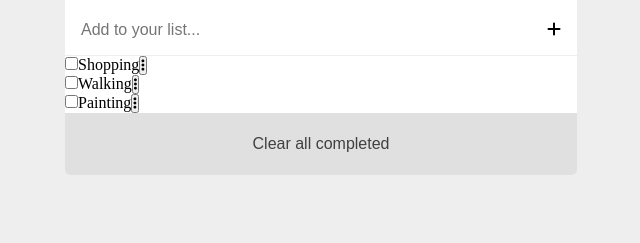
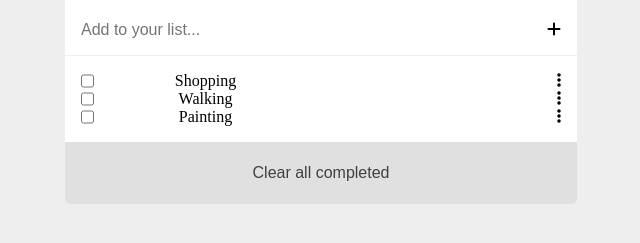
Before and after one commit to iAmWaris97/to-do-list, a website built with webpack: page src/index.html in a window 1280 px wide. Shown: the part 143-386 px from the top of the page, without its empty margins (319-959 px from the left). Built offline with nearby package versions, Linux system fonts and the light colour scheme.

Commit message:
style the list and the buttons

```diff
--- a/src/style.css
+++ b/src/style.css
@@ -48,13 +48,26 @@ form {
   outline: 0;
 }
 
-.add-btn {
+.add-btn, .edit-btn {
 	background: none;
 	border: none;
 	padding: 0;
 	font: inherit;
 	cursor: pointer;
 	outline: inherit;
+}
+
+#tasks-list {
+  padding: 1em;
+}
+
+#tasks-list li{
+  display: flex;
+  justify-content: space-between;
+}
+
+label {
+  margin-left: -15em;
 }
 
 .bottom {
```
